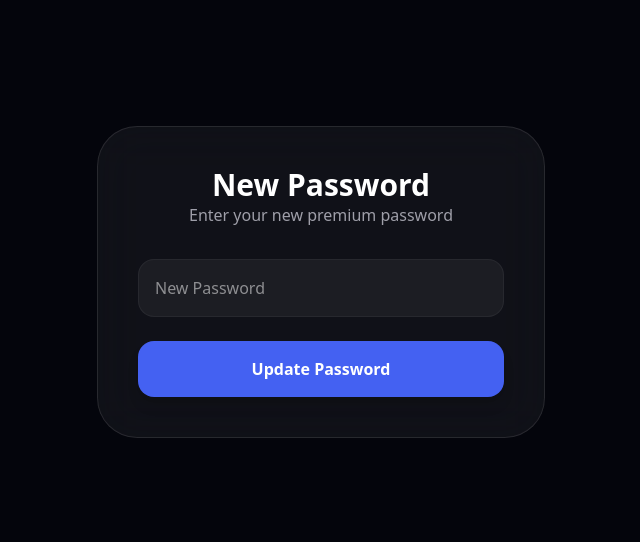
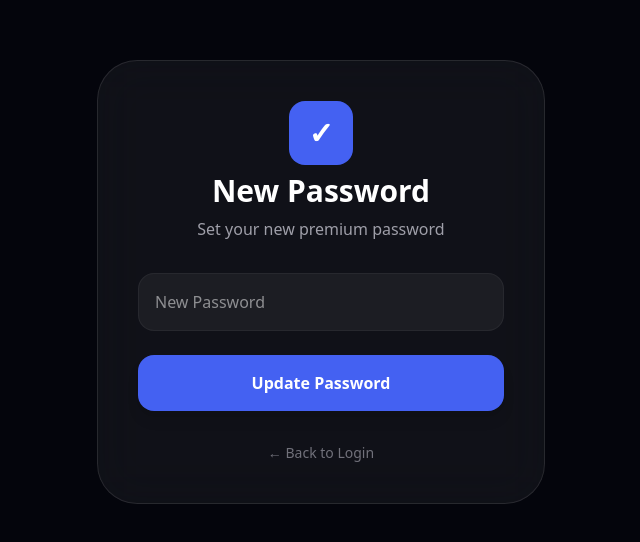
Before and after one commit to maulaknatt/to-do-list, a Next.js app: page /reset-password in a window 1280 px wide. Shown: the part 118-660 px from the top of the page, without its empty margins (319-959 px from the left). Built offline with nearby package versions, Linux system fonts and the light colour scheme; no server answers.

Commit message:
Redirect reset password to login

```diff
--- a/src/app/reset-password/page.tsx
+++ b/src/app/reset-password/page.tsx
@@ -3,6 +3,7 @@
 import { useState } from 'react';
 import { supabase } from '@/lib/supabase';
 import { useRouter } from 'next/navigation';
+import Link from 'next/link';
 
 export default function ResetPasswordPage() {
   const [password, setPassword] = useState('');
@@ -23,24 +24,28 @@ export default function ResetPasswordPage() {
 
     if (error) {
       setError(error.message);
+      setLoading(false);
     } else {
-      setMessage('Password updated successfully! Redirecting to dashboard...');
-      setTimeout(() => router.push('/dashboard'), 2000);
+      setMessage('Password updated successfully! Redirecting to login...');
+      // Sign out to clear the temporary reset session
+      await supabase.auth.signOut();
+      setTimeout(() => router.push('/login'), 2000);
     }
-    setLoading(false);
   };
 
   return (
     <div className="flex min-h-screen items-center justify-center bg-bg p-6">
       <div className="w-full max-w-md rounded-[2.5rem] border border-white/10 bg-white/5 p-10 backdrop-blur-xl space-y-8">
-        <div className="text-center">
+        <div className="text-center space-y-2">
+          <div className="mx-auto flex h-16 w-16 items-center justify-center rounded-2xl bg-primary text-white text-3xl font-black">✓</div>
           <h2 className="text-3xl font-black text-white">New Password</h2>
-          <p className="text-zinc-400">Enter your new premium password</p>
+          <p className="text-zinc-400">Set your new premium password</p>
         </div>
 
         {error && <div className="rounded-2xl bg-rose-500/10 p-4 text-center text-rose-500 border border-rose-500/20">{error}</div>}
         {message && <div className="rounded-2xl bg-emerald-500/10 p-4 text-center text-emerald-500 border border-emerald-500/20">{message}</div>}
 
+        {!message && (
           <form onSubmit={handleReset} className="space-y-6">
             <input
               type="password" required placeholder="New Password" value={password}
@@ -51,6 +56,11 @@ export default function ResetPasswordPage() {
               {loading ? 'Updating...' : 'Update Password'}
             </button>
           </form>
+        )}
+
+        <p className="text-center text-sm text-zinc-500">
+          <Link href="/login" className="hover:text-white transition-colors">← Back to Login</Link>
+        </p>
       </div>
     </div>
   );
```
Lines whose indentation alone changed are shown as unchanged.
